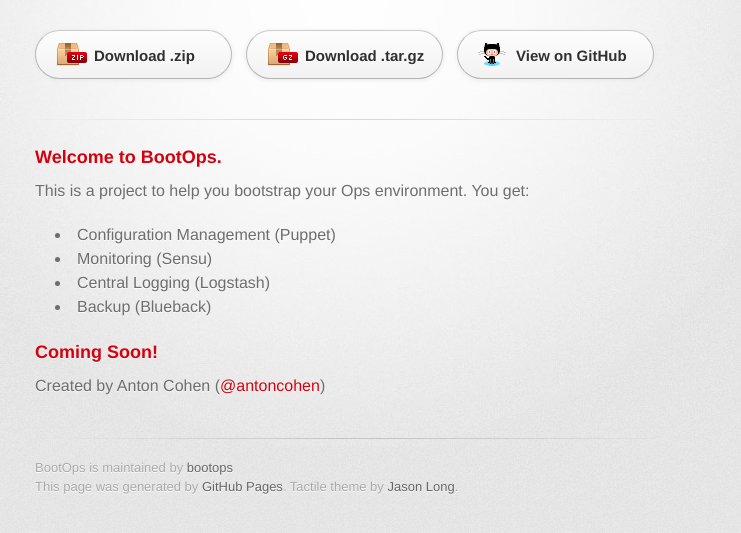
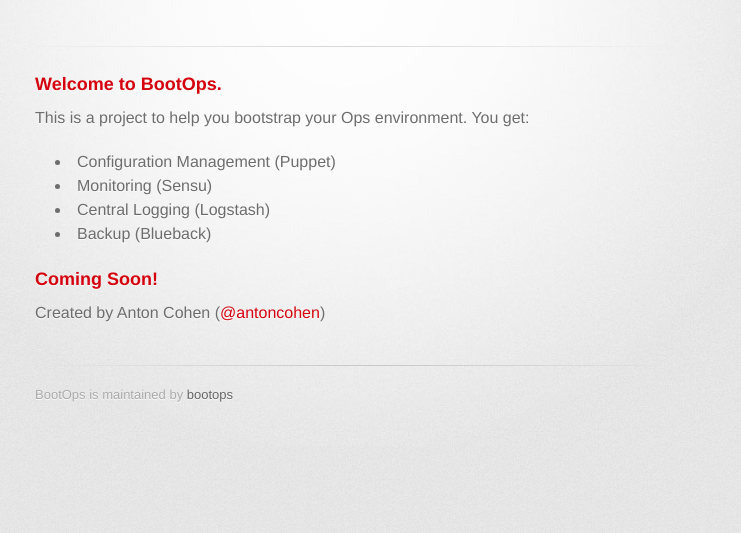
Before and after one commit to bootops/www.bootops.com, a plain HTML site: page index.html in a window 1280 px wide. Shown: the part 127-660 px from the top of the page, without its empty margins (295-1036 px from the left). Drawn offline with Linux system fonts and the light colour scheme; a web font is replaced by a local one.

Commit message:
Remove download links. Add CNAME.

```diff
--- a/index.html
+++ b/index.html
@@ -22,12 +22,6 @@
           <h2>Bootstrapping your Ops environment</h2>
         </header>
 
-        <section id="downloads" class="clearfix">
-          <a href="https://github.com/bootops/www.bootops.com/zipball/master" id="download-zip" class="button"><span>Download .zip</span></a>
-          <a href="https://github.com/bootops/www.bootops.com/tarball/master" id="download-tar-gz" class="button"><span>Download .tar.gz</span></a>
-          <a href="https://github.com/bootops/www.bootops.com" id="view-on-github" class="button"><span>View on GitHub</span></a>
-        </section>
-
         <hr>
 
         <section id="main_content">
@@ -47,9 +41,7 @@
 
         <footer>
           BootOps is maintained by <a href="https://github.com/bootops">bootops</a><br>
-          This page was generated by <a href="http://pages.github.com">GitHub Pages</a>. Tactile theme by <a href="http://twitter.com/jasonlong">Jason Long</a>.
         </footer>
-
 
       </div>
     </div>
```
Also changed, not shown: 1 other file.
